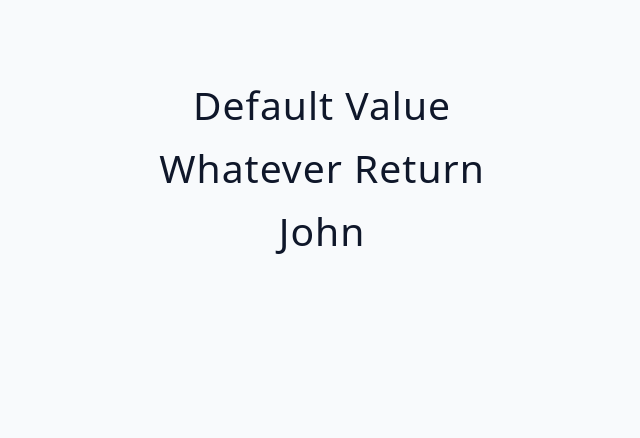
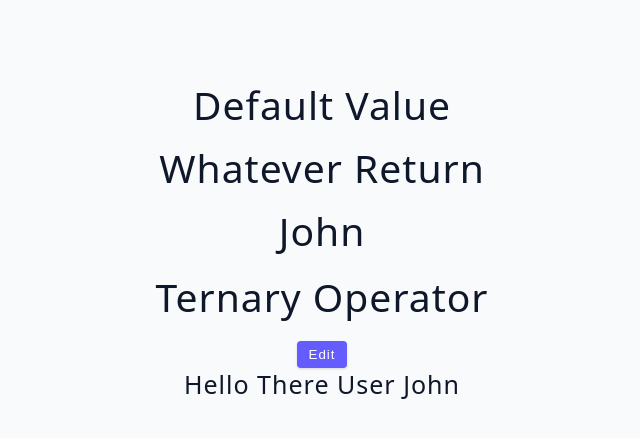
Before and after one commit to Radexman/advanced-react, a React (Vite) app: page / in a window 1280 px wide. Shown: the top 438 px of the page, without its empty margins (318-958 px from the left). Built offline with nearby package versions, Linux system fonts and the light colour scheme.

Commit message:
Ternary Operator

```diff
--- a/src/tutorial/Conditional Rendering/05-short-circuit-examples.jsx
+++ b/src/tutorial/Conditional Rendering/05-short-circuit-examples.jsx
@@ -6,7 +6,7 @@
 	// truthy
 	const [name, setName] = useState('susan');
 	const [user, setUser] = useState({ name: 'john' });
-	const [isEditing, setIsEditing] = useState(false);
+	const [isEditing, setIsEditing] = useState(true);
 
 	return (
 		<div>
@@ -18,6 +18,17 @@
 				</div>
 			)}
 			{user && <SomeComponent name={user.name} />}
+			<h2 style={{ margin: '1rem 0' }}>Ternary Operator</h2>
+			<button className='btn'>{isEditing ? 'Edit' : 'Add'}</button>
+			{user ? (
+				<div>
+					<h4>Hello There user {user.name}</h4>
+				</div>
+			) : (
+				<div>
+					<h2>Please login</h2>
+				</div>
+			)}
 		</div>
 	);
 };
```
